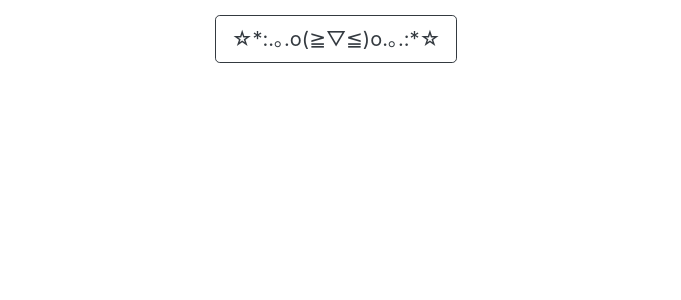
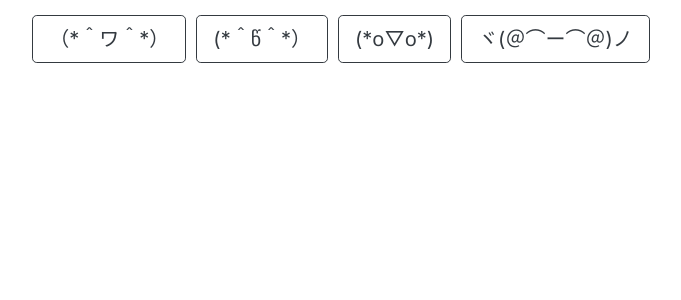
Before and after one commit to joebadua/kaomoji, a React (Create React App) app: page / in a window 1280 px wide. Shown: the top 300 px of the page, without its empty margins (304-985 px from the left). Built offline with nearby package versions, Linux system fonts and the light colour scheme.

Commit message:
added more kaomojis

```diff
--- a/package.json
+++ b/package.json
@@ -1,5 +1,5 @@
 {
-  "name": "first-web-app",
+  "name": "kaomoji",
   "version": "0.1.0",
   "private": true,
   "dependencies": {
--- a/src/App.css
+++ b/src/App.css
@@ -16,13 +16,61 @@
   font-size: calc(10px + 2vmin);
   color: white;
 }
-
 .App-link {
   color: #09d3ac;
 }
 .Emoticon {
   margin-top: 15px;
+  margin-left: 10px;
+  -webkit-transition: opacity .5s ease-in-out;
+  -moz-transition: opacity .5s ease-in-out;
+  -ms-transition: opacity .5s ease-in-out;
+  -o-transition: opacity .5s ease-in-out;
+  transition: opacity .5s ease-in-out;
 }
-#App-test-button {
-  margin-top: 10px;
+
+.tooltip {
+  position: relative;
+  display: inline-block;
+  border-bottom: 1px dotted grey;
+  color: #005050;
 }
+
+.tooltip .tooltiptext {
+  visibility: hidden;
+  position: absolute;
+  width: 180px;
+  background-color: #555;
+  color: #fff;
+  text-align: center;
+  padding: 2px;
+  border-radius: 5px;
+  z-index: 1;
+  opacity: 0;
+  transition: opacity .6s;
+}
+
+.tooltip:hover .tooltiptext {
+  visibility: visible;
+  opacity: 1;
+}
+
+.tooltip-top {
+  bottom: 90%;
+  margin-left: -60px;
+}
+
+.tooltip-left {
+  top: -5px;
+  right: 128%;
+}
+
+.tooltip-bottom {
+  top: 100%;
+  margin-left: -60px;
+}
+
+.tooltip-right {
+  top: -5px;
+  left: 125%;
+}
--- a/src/App.js
+++ b/src/App.js
@@ -6,12 +6,14 @@ import './App.css';
 class App extends Component {
   CopyChar = char => {
     /* REMOVE THIS LATER */console.log('inside CopyChar, char is: ' + char)
+    var input = document.getElementById(char).innerHTML
+    var copy = document.createElement('input');
 
-    var input = document.getElementById(char).innerHTML
-    //document.getElementById(char).innerHTML = "Copied!"
-    //setTimeout( () =>
-      //document.getElementById(char).innerHTML = input, 1500 )// here, we are making a copy of input to copy to clipboard
-    var copy = document.createElement('input');
+    document.getElementById(char).innerHTML = 'Copied!'
+    setTimeout( () => {
+      document.getElementById(char).innerHTML = input
+    }, 1000)
+
     copy.value = input
     copy.id = 'inputID';
     document.body.appendChild(copy);
@@ -20,10 +22,11 @@ class App extends Component {
     document.body.removeChild(copy);
   }
 
+
   render() {
     return (
       <div className="App">
-        <ButtonTest CopyChar={this.CopyChar} />
+        <ButtonTest CopyChar={this.CopyChar}/>
       </div>
     )
   }
--- a/src/ButtonTest.js
+++ b/src/ButtonTest.js
@@ -4,33 +4,57 @@ import Overlay from 'react-bootstrap/Overlay'
 import Tooltip from 'react-bootstrap/Tooltip'
 import './App.css';
 
-const EmojiPopup = (
-    <Tooltip id="copy-tooltip"
-              delay={{ "show": 500, "hide": 100 }}>
-        Copied!
-    </Tooltip>
-);
+import Kaomojis from './kaomojis.json'
 
 const EmojiButton = props => {
-    const ButtonText = "☆*:.｡.o(≧▽≦)o.｡.:*☆"
     const [show, setShow] = useState(false);
     const target = useRef(null)
 
-    const ButtonEvent = () => {
-        props.CopyChar(ButtonText)
-        setShow(true)
-        setTimeout( () => setShow(false), 1000)
+    const list = Kaomojis.happy.map(index => {
+        const ButtonEvent = () => {
+            props.CopyChar(index.emoticon)
+        }
+
+        return (
+            <>
+                <Button className="Emoticon"
+                        id={index.emoticon}
+                        key={index.emoticon}
+                        variant="outline-dark"
+                        size="lg"
+                        ref={target}
+                        onClick={ () => ButtonEvent(this)}> {index.emoticon} </Button>
+            </>
+        )
+    });
+    return (
+        <div>{list}</div>
+    )
+}
+
+class ButtonTest extends Component {
+    render() {
+        const {CopyChar} = this.props
+
+        return (
+            <EmojiButton CopyChar={CopyChar}/>
+        )
     }
 
-    return (
+}
+
+export default ButtonTest;
+
+
+/* OLD METHOD FOR SINGLE BUTTON */
+  /*  return (
     <>
         <Button className="Emoticon"
                 id={ButtonText}
                 variant="outline-dark"
                 size="lg"
                 ref={target}
-                onClick={ () =>
-                    ButtonEvent(this)}> {ButtonText} </Button>
+                onClick={ () => ButtonEvent(this)}> {ButtonText} </Button>
         <Overlay target={target.current} show={show} placement="right">
             {props => (
             <Tooltip id="Emoticon-Tooltip" {...props}>
@@ -39,17 +63,4 @@ const EmojiButton = props => {
             )}
         </Overlay>
     </>
-    )
-}
-
-class ButtonTest extends Component {
-    render() {
-        const {CopyChar} = this.props
-        return (
-            <EmojiButton CopyChar={CopyChar} />
-        )
-    }
-
-}
-
-export default ButtonTest;
+    )*/
```
Also changed, not shown: src/kaomojis.json (+3 -6 lines).
